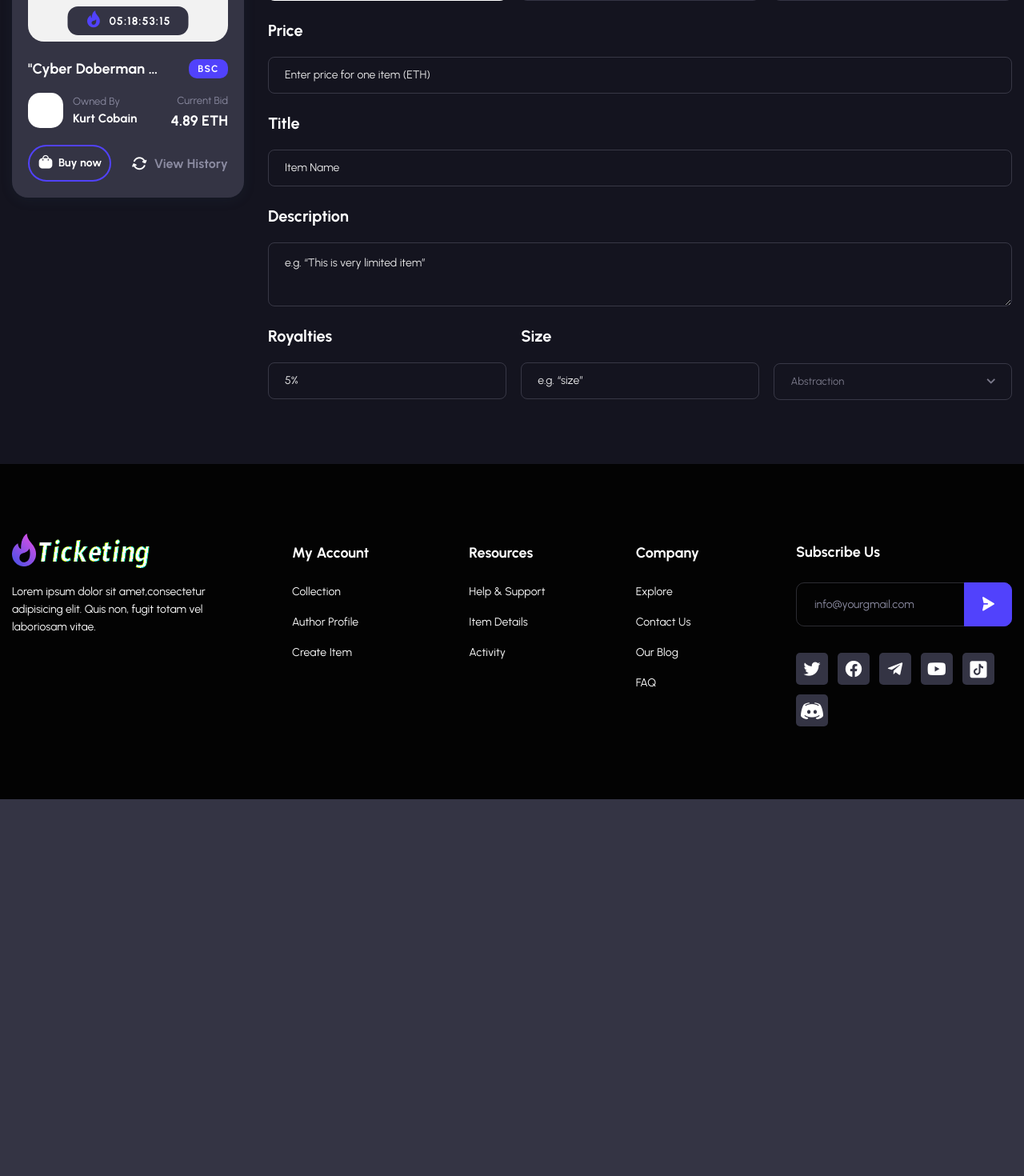
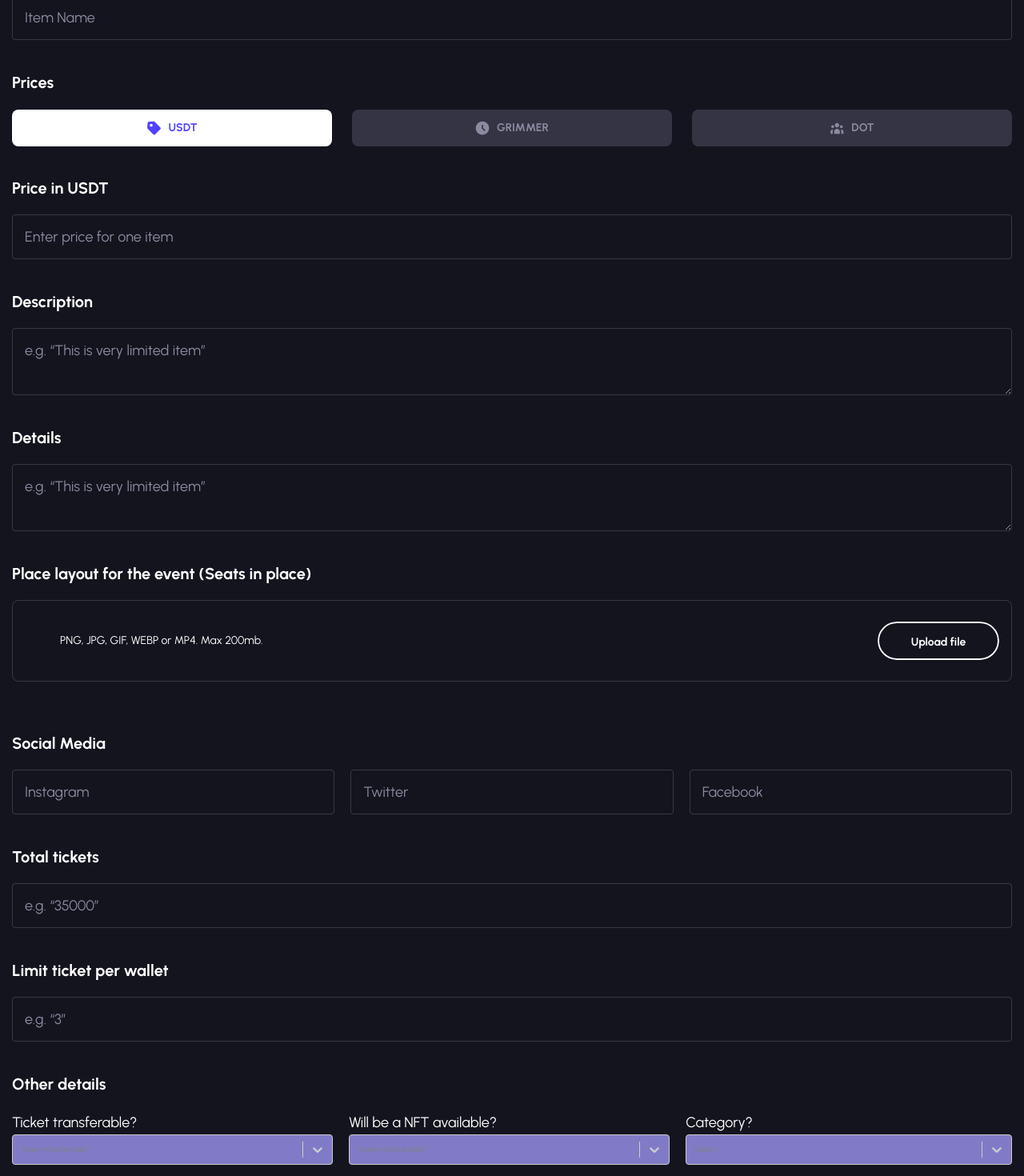
Before and after one commit to BiTicket/ticketing, a React (Create React App) app in the folder front/: page /create-item in a window 1280 px wide. Shown: the part 640-2110 px from the top of the page at 80% size. Before the commit the page ends 1639 px from the top, so only its background shows below. Built offline with nearby package versions, Linux system fonts and the light colour scheme.

Commit message:
Create Event!

```diff
--- a/front/package.json
+++ b/front/package.json
@@ -18,6 +18,7 @@
     "react-dom": "^17.0.2",
     "react-router-dom": "^6.2.1",
     "react-scripts": "5.0.0",
+    "react-select": "^5.7.4",
     "react-tabs": "^3.2.3",
     "react-transition-group": "^4.4.2",
     "sass": "^1.45.1",
--- a/front/public/assets/css/style.css
+++ b/front/public/assets/css/style.css
@@ -923,6 +923,10 @@ label.error {
   margin-top: 37px;
 }
 
+.mg-t-150 {
+  margin-top: 37px;
+}
+
 .mg-t-9 {
   margin-top: -9px;
 }
--- a/front/src/components/footer/Footer.jsx
+++ b/front/src/components/footer/Footer.jsx
@@ -13,7 +13,7 @@ const Footer = () => {
       link: "/edit-profile",
     },
     {
-      title: "Create Item",
+      title: "Create Event",
       link: "/create-item",
     },
   ];
--- a/front/src/components/layouts/TodayPicks.jsx
+++ b/front/src/components/layouts/TodayPicks.jsx
@@ -72,7 +72,7 @@ const TodayPicks = (props) => {
                       <span>Buy now</span>
                     </button>
                     <Link to="/activity" className="view-history reload">
-                      View History
+                      View Data
                     </Link>
                   </div>
                 </div>
--- a/front/src/components/layouts/explore/ExploreItem.jsx
+++ b/front/src/components/layouts/explore/ExploreItem.jsx
@@ -68,7 +68,7 @@ const ExploreItem = (props) => {
                   </div>
                 </div>
                 <Link to="/activity" className="view-history reload">
-                  View History
+                  View Data
                 </Link>
               </div>
             </div>
--- a/front/src/pages/Author.jsx
+++ b/front/src/pages/Author.jsx
@@ -669,7 +669,7 @@ const Author = () => {
                                     to="/activity"
                                     className="view-history reload"
                                   >
-                                    View History
+                                    View Data
                                   </Link>
                                 </div>
                               </div>
--- a/front/src/pages/CreateItem.jsx
+++ b/front/src/pages/CreateItem.jsx
@@ -1,14 +1,79 @@
-import React from "react";
+import React, { useState } from "react";
 import { Link } from "react-router-dom";
 import Header from "../components/header/Header";
 import Footer from "../components/footer/Footer";
-import Countdown from "react-countdown";
 import { Tab, Tabs, TabList, TabPanel } from "react-tabs";
 import "react-tabs/style/react-tabs.css";
-import img1 from "../assets/images/box-item/image-box-6.jpg";
-import avt from "../assets/images/avatar/avt-9.jpg";
+import Select from "react-select";
 
 const CreateItem = () => {
+  const options_transferable = [
+    { value: false, label: "No, it can not be transfered to others" },
+    { value: true, label: "Yes, it can be transfered to others" },
+  ];
+
+  const options_visual = [
+    {
+      value: false,
+      label: "No, there won't be a NFT after the event Finishes",
+    },
+    { value: true, label: "Yes, Will be NFTs after the evnt" },
+  ];
+
+  const options_Category = [
+    {
+      value: "art",
+      label: "Art",
+    },
+    {
+      value: "concert",
+      label: "Concert",
+    },
+    {
+      value: "kids-Family",
+      label: "Kids / Family",
+    },
+    {
+      value: "sports",
+      label: "Sports",
+    },
+    {
+      value: "talks-Conference",
+      label: "Talks / Conference",
+    },
+    {
+      value: "other",
+      label: "Other",
+    },
+  ];
+
+  const [selectedOption, setSelectedOption] = useState(null);
+  const theme = (theme) => ({
+    ...theme,
+    colors: {
+      ...theme.colors,
+      // All possible overrides
+      primary: "#343444",
+      primary75: "#0C9AFF",
+      primary50: "#0294FF",
+      primary25: "#0294FF",
+
+      danger: "#DE350B",
+      dangerLight: "#FFBDAD",
+
+      neutral0: "#817bc7",
+      neutral5: "hsl(0, 0%, 95%)",
+      neutral10: "hsl(0, 0%, 90%)",
+      neutral20: "hsl(0, 0%, 80%)",
+      neutral30: "hsl(0, 0%, 70%)",
+      neutral40: "hsl(0, 0%, 60%)",
+      neutral50: "hsl(0, 0%, 50%)",
+      neutral60: "hsl(0, 0%, 40%)",
+      neutral70: "hsl(0, 0%, 30%)",
+      neutral80: "hsl(0, 0%, 20%)",
+      neutral90: "hsl(0, 0%, 10%)",
+    },
+  });
   return (
     <div className="create-item">
       <Header />
@@ -18,7 +83,7 @@ const CreateItem = () => {
           <div className="row">
             <div className="col-md-12">
               <div className="page-title-heading mg-bt-12">
-                <h1 className="heading text-center">Create Item</h1>
+                <h1 className="heading text-center">Create Event</h1>
               </div>
               <div className="breadcrumbs style2">
                 <ul>
@@ -28,7 +93,7 @@ const CreateItem = () => {
                   <li>
                     <Link to="#">Pages</Link>
                   </li>
-                  <li>Create Item</li>
+                  <li>Create Event</li>
                 </ul>
               </div>
             </div>
@@ -38,64 +103,12 @@ const CreateItem = () => {
       <div className="tf-create-item tf-section">
         <div className="themesflat-container">
           <div className="row">
-            <div className="col-xl-3 col-lg-6 col-md-6 col-12">
-              <h4 className="title-create-item">Preview item</h4>
-              <div className="sc-card-product">
-                <div className="card-media">
-                  <Link to="/item-details">
-                    <img src={img1} alt="Ticketing" />
-                  </Link>
-                  <Link to="/login" className="wishlist-button heart">
-                    <span className="number-like"> 100</span>
-                  </Link>
-                  <div className="featured-countdown">
-                    <span className="slogan"></span>
-                    <Countdown date={Date.now() + 500000000}>
-                      <span>You are good to go!</span>
-                    </Countdown>
-                  </div>
-                </div>
-                <div className="card-title">
-                  <h5>
-                    <Link to="/item-details">"Cyber Doberman #766”</Link>
-                  </h5>
-                  <div className="tags">bsc</div>
-                </div>
-                <div className="meta-info">
-                  <div className="author">
-                    <div className="avatar">
-                      <img src={avt} alt="Ticketing" />
-                    </div>
-                    <div className="info">
-                      <span>Owned By</span>
-                      <h6>
-                        {" "}
-                        <Link to="/author">Kurt Cobain</Link>
-                      </h6>
-                    </div>
-                  </div>
-                  <div className="price">
-                    <span>Current Bid</span>
-                    <h5> 4.89 ETH</h5>
-                  </div>
-                </div>
-                <div className="card-bottom">
-                  <Link
-                    to="/wallet-connect"
-                    className="sc-button style bag fl-button pri-3"
-                  >
-                    <span>Buy now</span>
-                  </Link>
-                  <Link to="/activity" className="view-history reload">
-                    View History
-                  </Link>
-                </div>
-              </div>
-            </div>
-            <div className="col-xl-9 col-lg-6 col-md-12 col-12">
+            <div className="col-12">
               <div className="form-create-item">
                 <form action="#">
-                  <h4 className="title-create-item">Upload file</h4>
+                  <h4 className="title-create-item">
+                    Display image (Main cover)
+                  </h4>
                   <label className="uploadFile">
                     <span className="filename">
                       PNG, JPG, GIF, WEBP or MP4. Max 200mb.
@@ -106,159 +119,130 @@ const CreateItem = () => {
                       name="file"
                     />
                   </label>
-                </form>
                   <div className="flat-tabs tab-create-item">
-                  <h4 className="title-create-item">Select method</h4>
+                    <h4 className="title-create-item">Title</h4>
+                    <input type="text" placeholder="Item Name" />
+
+                    <h4 className="title-create-item">Prices</h4>
                     <Tabs>
                       <TabList>
                         <Tab>
-                        <span className="icon-fl-tag"></span>Fixed Price
+                          <span className="icon-fl-tag"></span>USDT
                         </Tab>
                         <Tab>
-                        <span className="icon-fl-clock"></span>Time Auctions
+                          <span className="icon-fl-clock"></span>GRIMMER
                         </Tab>
                         <Tab>
-                        <span className="icon-fl-icon-22"></span>Open For Bids
+                          <span className="icon-fl-icon-22"></span>DOT
                         </Tab>
                       </TabList>
 
                       <TabPanel>
-                      <form action="#">
-                        <h4 className="title-create-item">Price</h4>
+                        <h4 className="title-create-item">Price in USDT</h4>
                         <input
                           type="text"
-                          placeholder="Enter price for one item (ETH)"
+                          placeholder="Enter price for one item"
                         />
-
-                        <h4 className="title-create-item">Title</h4>
-                        <input type="text" placeholder="Item Name" />
+                      </TabPanel>
+                      <TabPanel>
+                        <h4 className="title-create-item">Price in GRIMMER</h4>
+                        <input
+                          type="text"
+                          placeholder="Enter price for one item"
+                        />
+                      </TabPanel>
+                      <TabPanel>
+                        <h4 className="title-create-item">Price in DOT</h4>
+                        <input
+                          type="text"
+                          placeholder="Enter price for one item"
+                        />
+                      </TabPanel>
+                    </Tabs>
+                  </div>
 
                   <h4 className="title-create-item">Description</h4>
                   <textarea placeholder="e.g. “This is very limited item”"></textarea>
 
-                        <div className="row-form style-3">
+                  <h4 className="title-create-item">Details</h4>
+                  <textarea placeholder="e.g. “This is very limited item”"></textarea>
+
+                  <h4 className="title-create-item">
+                    Place layout for the event (Seats in place)
+                  </h4>
+                  <label className="uploadFile">
+                    <span className="filename">
+                      PNG, JPG, GIF, WEBP or MP4. Max 200mb.
+                    </span>
+                    <input
+                      type="file"
+                      className="inputfile form-control"
+                      name="file"
+                    />
+                  </label>
+                  <h4 className="title-create-item">Social Media</h4>
+                  <div className="row-form style-1 social-media-group">
+                    <input type="text" placeholder="Instagram" />
+                    <input type="text" placeholder="Twitter" />
+                    <input type="text" placeholder="Facebook" />
+                  </div>
+                  <div className="row-form">
                     <div className="inner-row-form">
-                            <h4 className="title-create-item">Royalties</h4>
-                            <input type="text" placeholder="5%" />
+                      <h4 className="title-create-item">Total tickets</h4>
+                      <input type="text" placeholder="e.g. “35000”" />
                     </div>
                     <div className="inner-row-form">
-                            <h4 className="title-create-item">Size</h4>
-                            <input type="text" placeholder="e.g. “size”" />
+                      <h4 className="title-create-item">
+                        Limit ticket per wallet
+                      </h4>
+                      <input type="text" placeholder="e.g. “3”" />
                     </div>
-                          <div className="inner-row-form style-2">
-                            <div className="seclect-box">
-                              <div id="item-create" className="dropdown">
-                                <Link to="#" className="btn-selector nolink">
-                                  Abstraction
-                                </Link>
-                                <ul>
-                                  <li>
-                                    <span>Art</span>
-                                  </li>
-                                  <li>
-                                    <span>Music</span>
-                                  </li>
-                                  <li>
-                                    <span>Domain Names</span>
-                                  </li>
-                                  <li>
-                                    <span>Virtual World</span>
-                                  </li>
-                                  <li>
-                                    <span>Trading Cards</span>
-                                  </li>
-                                  <li>
-                                    <span>Sports</span>
-                                  </li>
-                                  <li>
-                                    <span>Utility</span>
-                                  </li>
-                                </ul>
+                  </div>
+                  <div className="row-form">
+                    <h4 className="title-create-item">Other details</h4>
+                    <div className="select-row">
+                      <div className="inner-row-form style-3">
+                        <span>Ticket transferable?</span>
+                        <Select
+                          theme={theme}
+                          placeholder={"Ticket transferable?"}
+                          defaultValue={selectedOption}
+                          onChange={setSelectedOption}
+                          options={options_transferable}
+                        />
+                      </div>
+                      <div className="inner-row-form style-3">
+                        <span>Will be a NFT available?</span>
+                        <Select
+                          theme={theme}
+                          placeholder={"Ticket transferable?"}
+                          defaultValue={selectedOption}
+                          onChange={setSelectedOption}
+                          options={options_visual}
+                        />
+                      </div>
+                      <div className="inner-row-form style-3">
+                        <span>Category?</span>
+                        <Select
+                          theme={theme}
+                          defaultValue={selectedOption}
+                          onChange={setSelectedOption}
+                          options={options_Category}
+                        />
                       </div>
                     </div>
                   </div>
+                  <div className="row">
+                    <div className="col-12">
+                      <button
+                        className="tf-button-submit mg-t-150"
+                        type="submit"
+                      >
+                        Create event
+                      </button>{" "}
+                    </div>
                   </div>
                 </form>
-                    </TabPanel>
-                    <TabPanel>
-                      <form action="#">
-                        <h4 className="title-create-item">Minimum bid</h4>
-                        <input type="text" placeholder="enter minimum bid" />
-                        <div className="row">
-                          <div className="col-md-6">
-                            <h5 className="title-create-item">Starting date</h5>
-                            <input
-                              type="date"
-                              name="bid_starting_date"
-                              id="bid_starting_date"
-                              className="form-control"
-                              min="1997-01-01"
-                            />
-                          </div>
-                          <div className="col-md-6">
-                            <h4 className="title-create-item">
-                              Expiration date
-                            </h4>
-                            <input
-                              type="date"
-                              name="bid_expiration_date"
-                              id="bid_expiration_date"
-                              className="form-control"
-                            />
-                          </div>
-                        </div>
-
-                        <h4 className="title-create-item">Title</h4>
-                        <input type="text" placeholder="Item Name" />
-
-                        <h4 className="title-create-item">Description</h4>
-                        <textarea placeholder="e.g. “This is very limited item”"></textarea>
-                      </form>
-                    </TabPanel>
-                    <TabPanel>
-                      <form action="#">
-                        <h4 className="title-create-item">Price</h4>
-                        <input
-                          type="text"
-                          placeholder="Enter price for one item (ETH)"
-                        />
-
-                        <h4 className="title-create-item">Minimum bid</h4>
-                        <input type="text" placeholder="enter minimum bid" />
-
-                        <div className="row">
-                          <div className="col-md-6">
-                            <h5 className="title-create-item">Starting date</h5>
-                            <input
-                              type="date"
-                              name="bid_starting_date"
-                              id="bid_starting_date2"
-                              className="form-control"
-                              min="1997-01-01"
-                            />
-                          </div>
-                          <div className="col-md-6">
-                            <h4 className="title-create-item">
-                              Expiration date
-                            </h4>
-                            <input
-                              type="date"
-                              name="bid_expiration_date"
-                              id="bid_expiration_date2"
-                              className="form-control"
-                            />
-                          </div>
-                        </div>
-
-                        <h4 className="title-create-item">Title</h4>
-                        <input type="text" placeholder="Item Name" />
-
-                        <h4 className="title-create-item">Description</h4>
-                        <textarea placeholder="e.g. “This is very limited item”"></textarea>
-                      </form>
-                    </TabPanel>
-                  </Tabs>
-                </div>
               </div>
             </div>
           </div>
--- a/front/src/pages/EditProfile.jsx
+++ b/front/src/pages/EditProfile.jsx
@@ -3,8 +3,6 @@ import { Link } from "react-router-dom";
 import Header from "../components/header/Header";
 import Footer from "../components/footer/Footer";
 import avt from "../assets/images/people/profile.jpg";
-import bg1 from "../assets/images/backgroup-secsion/option1_bg_profile.jpg";
-import bg2 from "../assets/images/backgroup-secsion/option2_bg_profile.jpg";
 
 const EditProfile = () => {
   return (
--- a/front/src/pages/MyProfile.jsx
+++ b/front/src/pages/MyProfile.jsx
@@ -305,7 +305,7 @@ const MyProfile = () => {
                                     to="/activity"
                                     className="view-history reload"
                                   >
-                                    View History
+                                    View Data
                                   </Link>
                                 </div>
                               </div>
--- a/front/src/pages/menu.js
+++ b/front/src/pages/menu.js
@@ -74,7 +74,7 @@ const menus = [
       },
       {
         id: 4,
-        sub: "Create Item",
+        sub: "Create Event",
         links: "/create-item",
       },
       {
```
Also changed, not shown: front/src/components/layouts/Create.jsx (deleted, +0 -73 lines), front/public/assets/css/shortcodes.css, 1 other file (tests, documents, lock files or other folders). Lines whose indentation alone changed are shown as unchanged.
